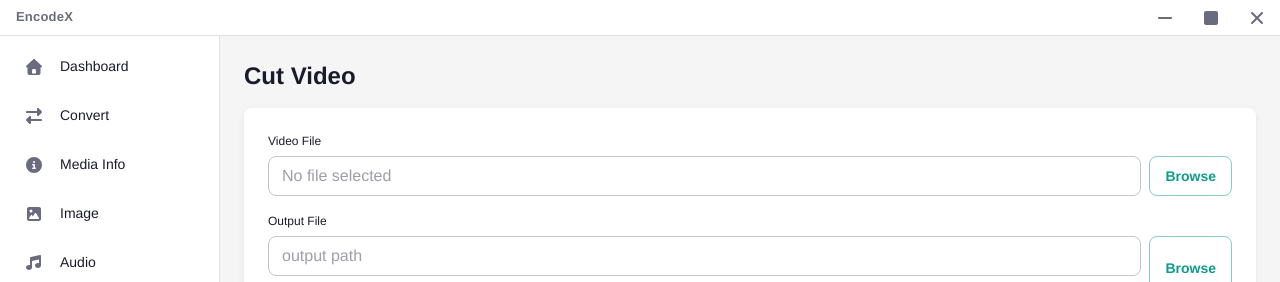
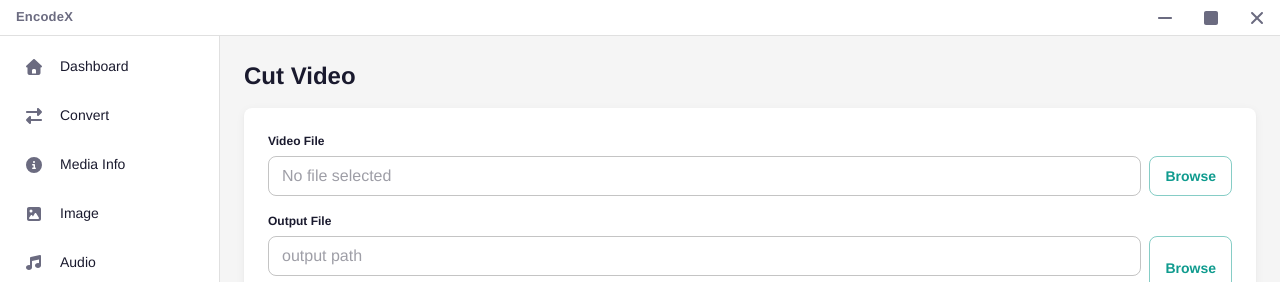
Before and after one commit to Sandeepv68/EncodeX, a React (Vite) app: page /#/video-cut in a window 1280 px wide. Shown: the top 282 px of the page. Built offline with nearby package versions, Linux system fonts and the light colour scheme; a web font is replaced by a local one.

Commit message:
style updates for typography

```diff
--- a/src/renderer/styles/Convert.styles.ts
+++ b/src/renderer/styles/Convert.styles.ts
@@ -5,6 +5,9 @@
   display: 'flex',
   alignItems: 'center',
   gap: theme.spacing(1),
+  "& .MuiTypography-root.MuiTypography-caption": {
+     fontWeight:  theme.typography.fontWeightBold,
+  }
 }));
 
 export const FieldBox = styled(Box)({ flex: 1 });
@@ -12,6 +15,7 @@
 export const FieldLabel = styled(Typography)(({ theme }) => ({
   marginBottom: theme.spacing(0.5),
   display: 'block',
+  fontWeight:  theme.typography.fontWeightBold,
 }));
 
 export const ActionStack = styled(Stack)({ flexWrap: 'wrap' });
--- a/src/renderer/styles/FilePathField.styles.ts
+++ b/src/renderer/styles/FilePathField.styles.ts
@@ -4,6 +4,7 @@
 export const FieldLabel = styled(Typography)(({ theme }) => ({
   marginBottom: theme.spacing(0.5),
   display: 'block',
+  fontWeight: theme.typography.fontWeightBold,
 }));
 
 export const FieldStack = styled(Stack)({ flexWrap: 'wrap' });
--- a/src/renderer/styles/ImageCompress.styles.ts
+++ b/src/renderer/styles/ImageCompress.styles.ts
@@ -6,4 +6,5 @@
 export const FieldLabel = styled(Typography)(({ theme }) => ({
   marginBottom: theme.spacing(0.5),
   display: 'block',
+  fontWeight: theme.typography.fontWeightBold,
 }));
```
